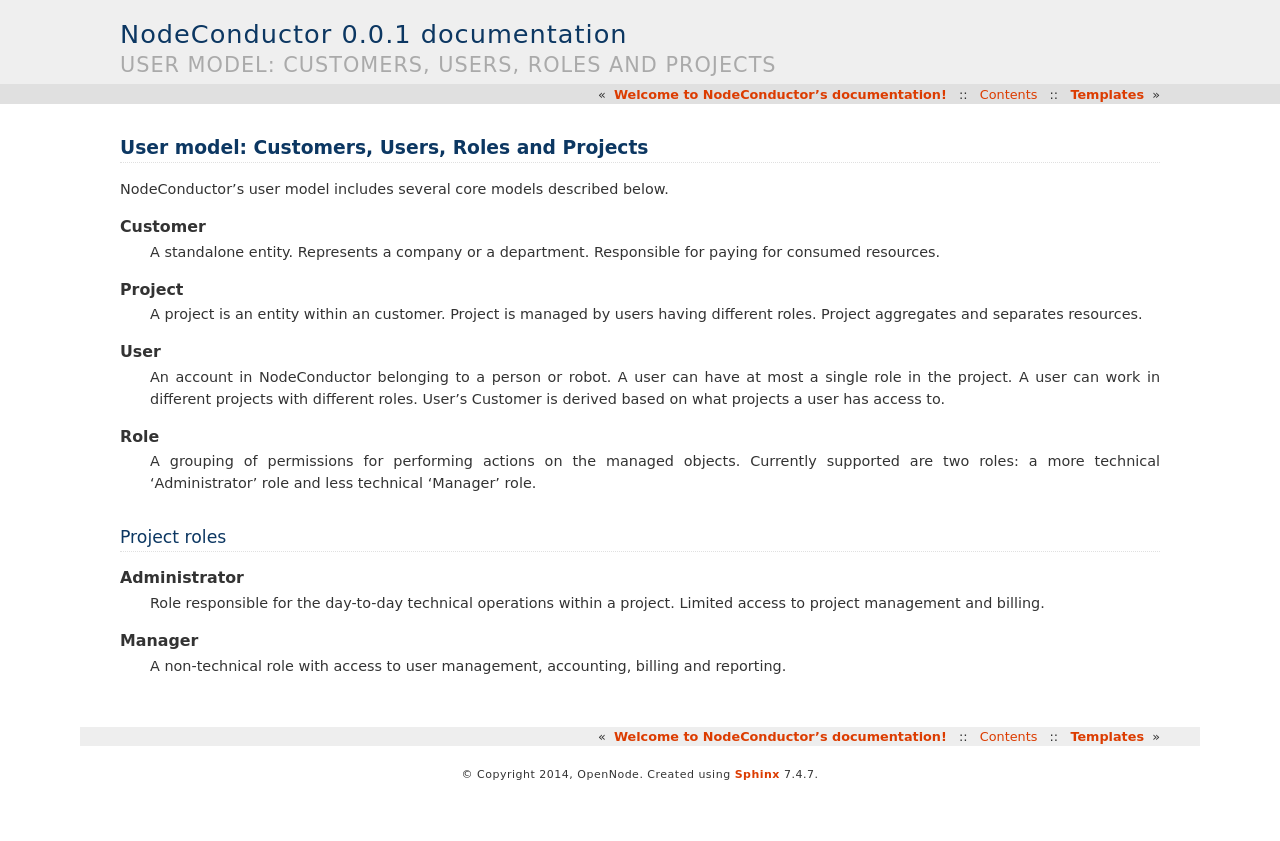
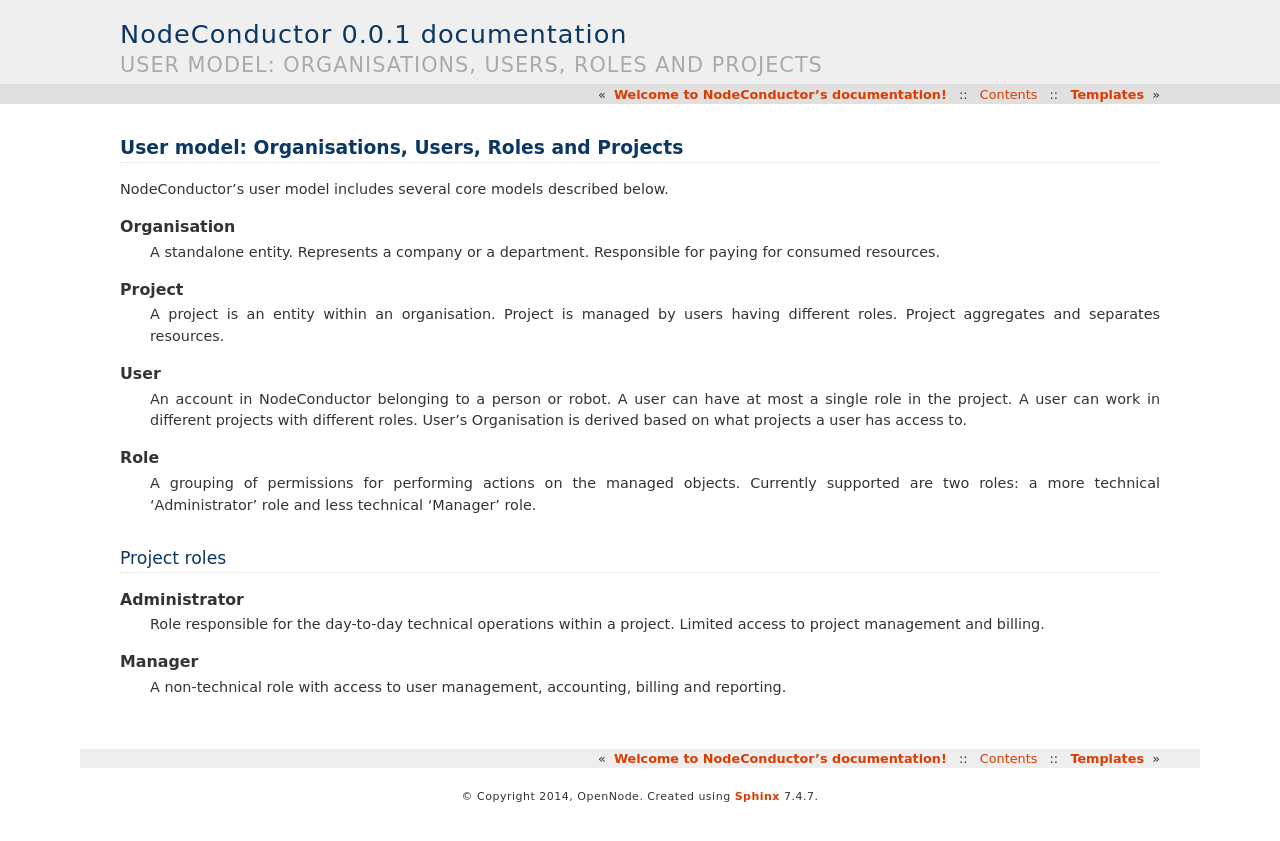
Before and after one commit to opennode/waldur-core, a Sphinx documentation site: the page built from docs/structure.rst, in a window 1280 px wide. Shown: the top 841 px of the page. Built offline with Sphinx 7.4.7, drawn with Linux system fonts in a browser that asks for light colours.

Commit message:
Revert "Organisation renamed to Customer"
This reverts commit e634de18ceefed737213b36d3939a2b3ad0242e1.

```diff
--- a/docs/structure.rst
+++ b/docs/structure.rst
@@ -1,20 +1,20 @@
-User model: Customers, Users, Roles and Projects
+User model: Organisations, Users, Roles and Projects
 ++++++++++++++++++++++++++++++++++++++++++++++++++++
 
 NodeConductor's user model includes several core models described below.
 
 .. glossary::
 
-    Customer
+    Organisation
       A standalone entity. Represents a company or a department. Responsible for paying for consumed resources.
 
     Project
-      A project is an entity within an customer. Project is managed by users having different roles. Project
+      A project is an entity within an organisation. Project is managed by users having different roles. Project
       aggregates and separates resources.
 
     User
       An account in NodeConductor belonging to a person or robot. A user can have at most a single role in the project.
-      A user can work in different projects with different roles. User's Customer is derived based on what projects
+      A user can work in different projects with different roles. User's Organisation is derived based on what projects
       a user has access to.
 
     Role
```
